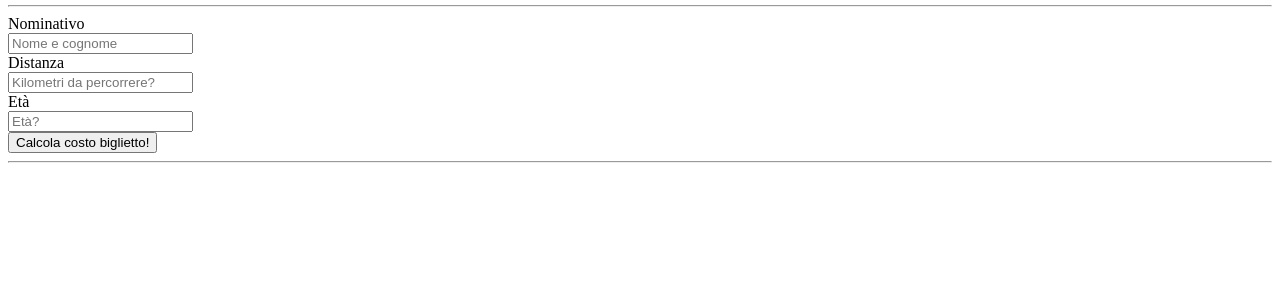
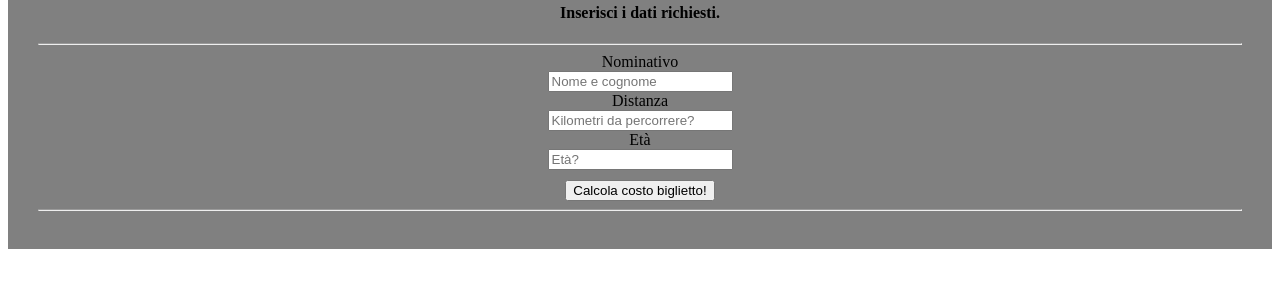
Before and after one commit to antoinde/js-biglietto-treno-form, a plain HTML site: page index.html in a window 1280 px wide. Shown: the part 453-740 px from the top of the page. Drawn offline with Linux system fonts and the light colour scheme.

Commit message:
Background and center text

```diff
--- a/css/style.css
+++ b/css/style.css
@@ -1,6 +1,11 @@
 img {
     width: 400px;
 }
-div{
-
+.container {
+    padding: 30px;
+    background-color: grey;
+    text-align: center;
 }
+.button{
+    margin-top: 10px;
+}
--- a/index.html
+++ b/index.html
@@ -34,7 +34,7 @@
             <br>
             <input type="number" id="age" placeholder="Età?" required>
             <br>
-            <button type="button" id="button">Calcola costo biglietto!</button>
+            <button class="button" type="button" id="button">Calcola costo biglietto!</button>
         </form>
         <hr>
         <div id="content">
```
